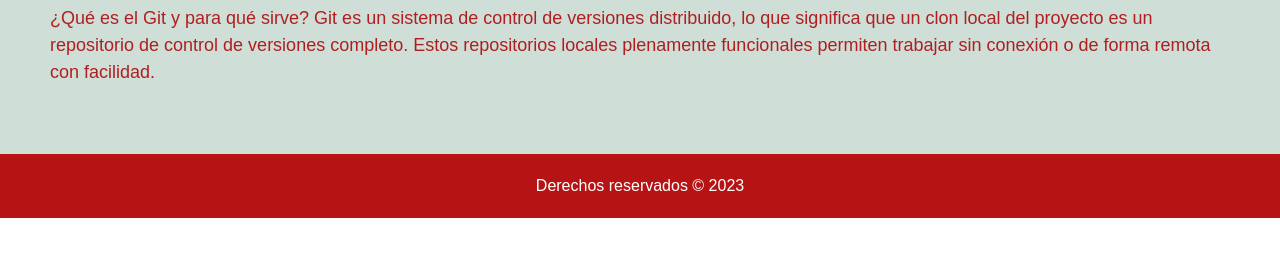
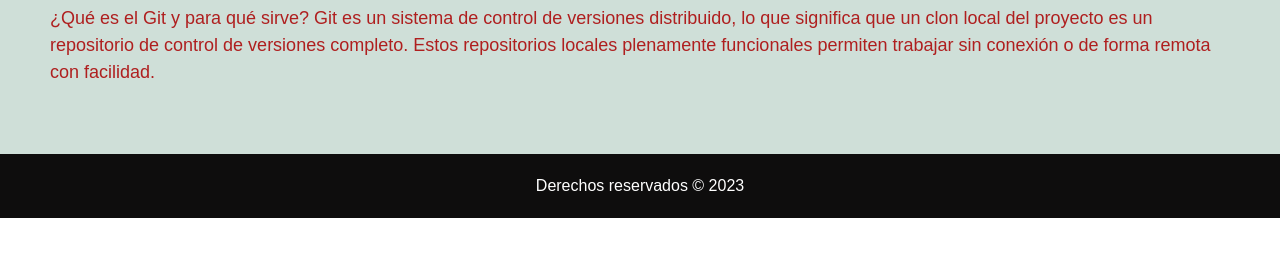
Before and after one commit to guadalupenietom-17/Tp1GIT_Guadalupe_Nieto, a plain HTML site: page index.html in a window 1280 px wide. Shown: the part 270-526 px from the top of the page. Drawn offline with Linux system fonts and the light colour scheme.

Commit message:
segundo cambio

```diff
--- a/estilos.css
+++ b/estilos.css
@@ -78,7 +78,7 @@ nav a:hover {
 
 /* Estilos para el pie de página */
 footer {
-  background-color: #b61414;
+  background-color: #0e0d0d;
   color: #fff;
   padding: 20px;
   text-align: center;
```
